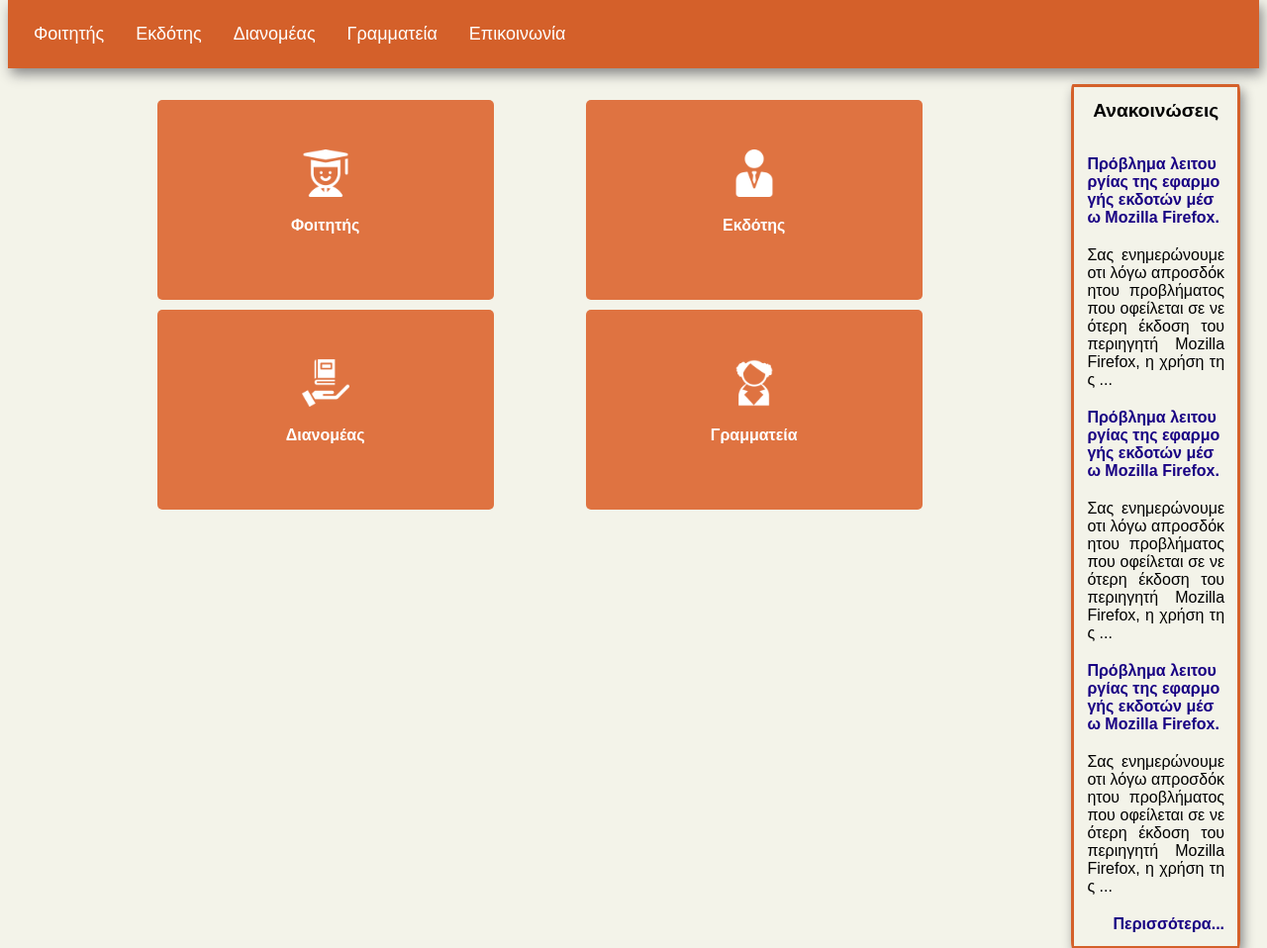
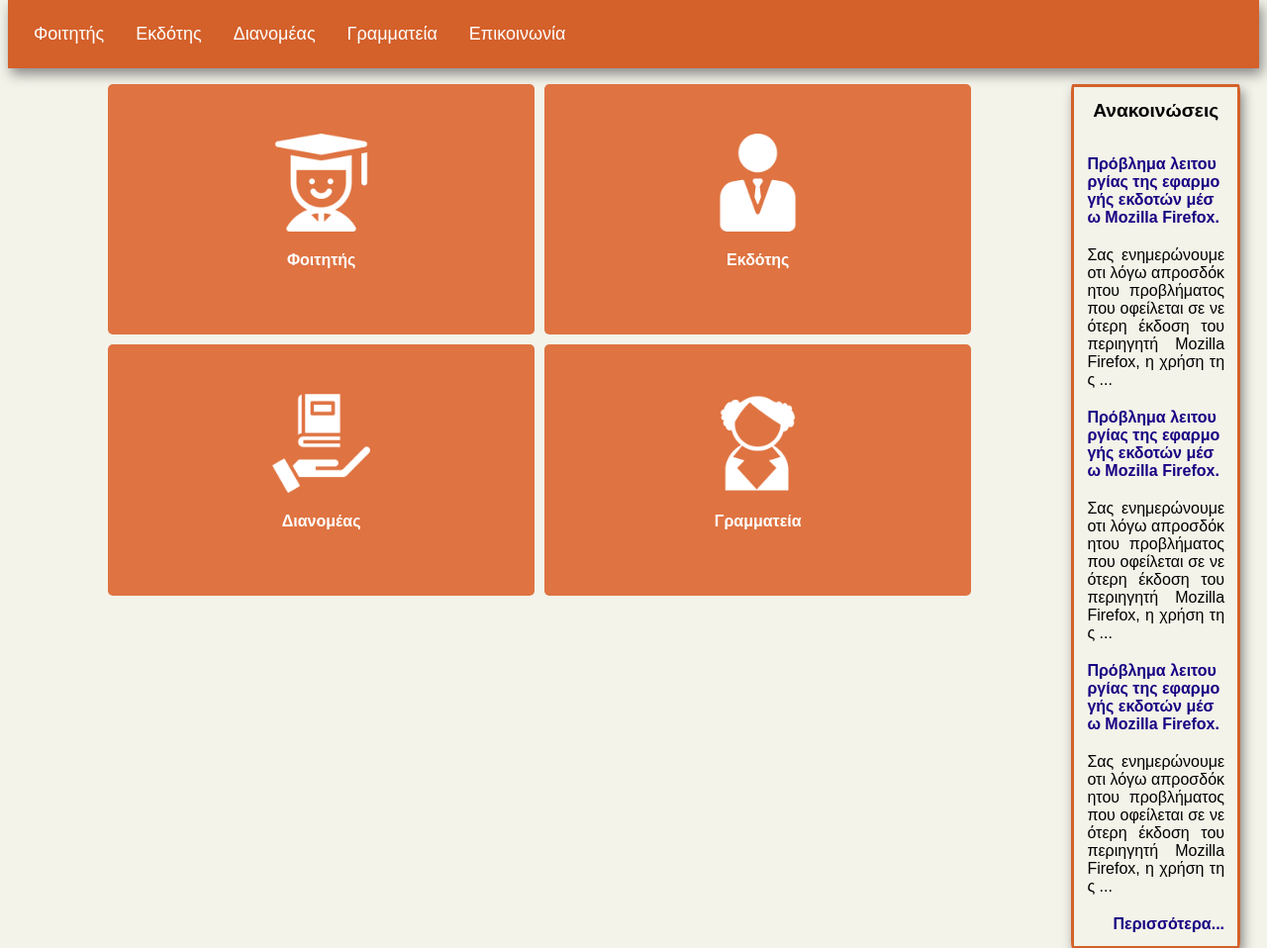
Before and after one commit to nikolaslepidas/Eudoxus_Website, a PHP site: page / in a window 1280 px wide. Shown: the part 144-1102 px from the top of the page at 99% size. Run offline with PHP 8.4, Linux system fonts and the light colour scheme.

Commit message:
finished home page

```diff
--- a/css/home.css
+++ b/css/home.css
@@ -60,7 +60,7 @@
 /* End of news' table */
 
 /* Persons grid */
-div.container {
+div.container_grid {
   display:grid;
   grid-template-columns: auto auto;
   grid-template-rows: auto auto;
@@ -89,30 +89,23 @@ div.box:hover {
 
 div.student {
   grid-area: a;
-  align-self: center;
-  justify-self: center;
+
 }
 
 div.publisher {
   grid-area: b;
-  align-self: center;
-  justify-self: center;
 }
 
 div.distributor {
   grid-area: c;
-  align-self: center;
-  justify-self: center;
 }
 
 div.secretariat {
   grid-area: d;
-  align-self: center;
-  justify-self: center;
 }
 
 div.box img {
-  width: 20%;
+  width: 30%;
 }
 
 div.box p {
--- a/index.php
+++ b/index.php
@@ -51,7 +51,7 @@
 <!-- End of Newstable -->
 
 <main id="central-column">
-	<div class="container">
+	<div class="container_grid">
 		<div class="box student">
 			<img src="./icons/student.png" alt="student" title="student">
 			<p>Φοιτητής</p>
```
